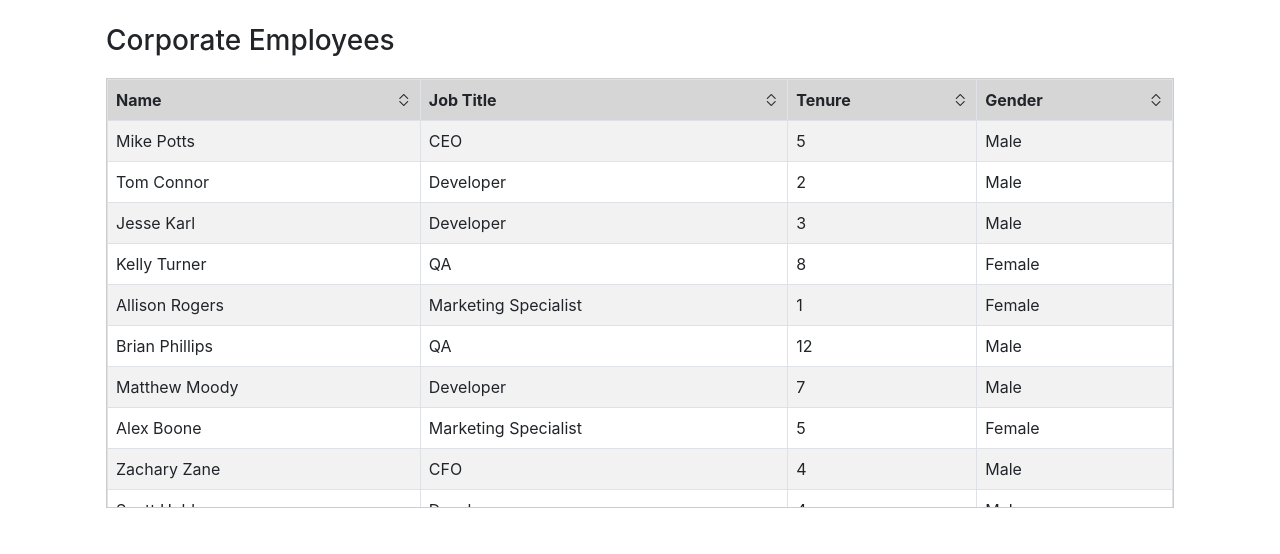
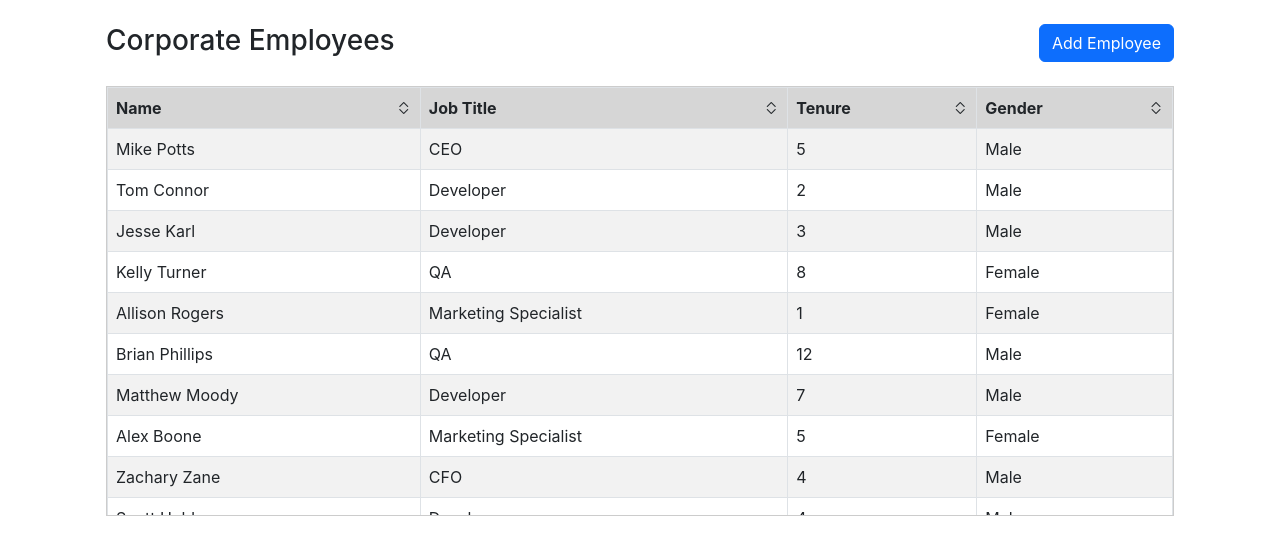
Before and after one commit to eos87/employee-dashboard, a React (Create React App) app: page /dashboard in a window 1280 px wide. Shown: the top 554 px of the page. Built offline with nearby package versions, Linux system fonts and the light colour scheme.

Commit message:
Add button to navigate to "Add Employee" screen
This also adds a small test case to make sure user is taken to the "Add Employee" screen when click the "Add Employee" button

```diff
--- a/src/App.tsx
+++ b/src/App.tsx
@@ -6,7 +6,9 @@ export const App = () => {
     return (
         <EmployeeProvider>
             <div className="container">
-                <RouterProvider router={mainRouter} />
+                <div className="p-4">
+                    <RouterProvider router={mainRouter} />
+                </div>
             </div>
         </EmployeeProvider>
     )
--- a/src/components/Dashboard.tsx
+++ b/src/components/Dashboard.tsx
@@ -3,6 +3,7 @@ import EmployeeContext, { LoadStatus } from "../context/EmployeeContext";
 import { IColumn } from "./DataTable/types";
 import { Table } from "./DataTable/Table";
 import { IEmployee } from "../types";
+import { useNavigate } from "react-router-dom";
 
 export const Dashboard = () => {
     const { employees, setEmployees, initialDataLoadStatus } = useContext(EmployeeContext);
@@ -13,10 +14,25 @@ export const Dashboard = () => {
         { label: "Gender", name: "gender", isNumeric: false }
     ];
     const isDataLoading = initialDataLoadStatus === LoadStatus.Loading;
+    const navigate = useNavigate();
+    const handleAddEmployeeClick = () => navigate("/employee/add");
 
     return (
-        <div className="p-4">
-            <h3>Corporate Employees</h3>
+        <>
+            <div className="row">
+                <div className="col mr-auto">
+                    <h3>Corporate Employees</h3>
+                </div>
+                <div className="col-auto">
+                    <button
+                        className="btn btn-primary"
+                        onClick={handleAddEmployeeClick}
+                        data-testid="dashboard-add-employee-btn"
+                    >
+                        Add Employee
+                    </button>
+                </div>
+            </div>
 
             <div className="table-container">
                 <Table<IEmployee>
@@ -27,6 +43,6 @@ export const Dashboard = () => {
                     isDataLoading={isDataLoading}
                 />
             </div>
-        </div>
+        </>
     );
 }
```
Also changed, not shown: 1 other file (tests, documents, lock files or other folders).
